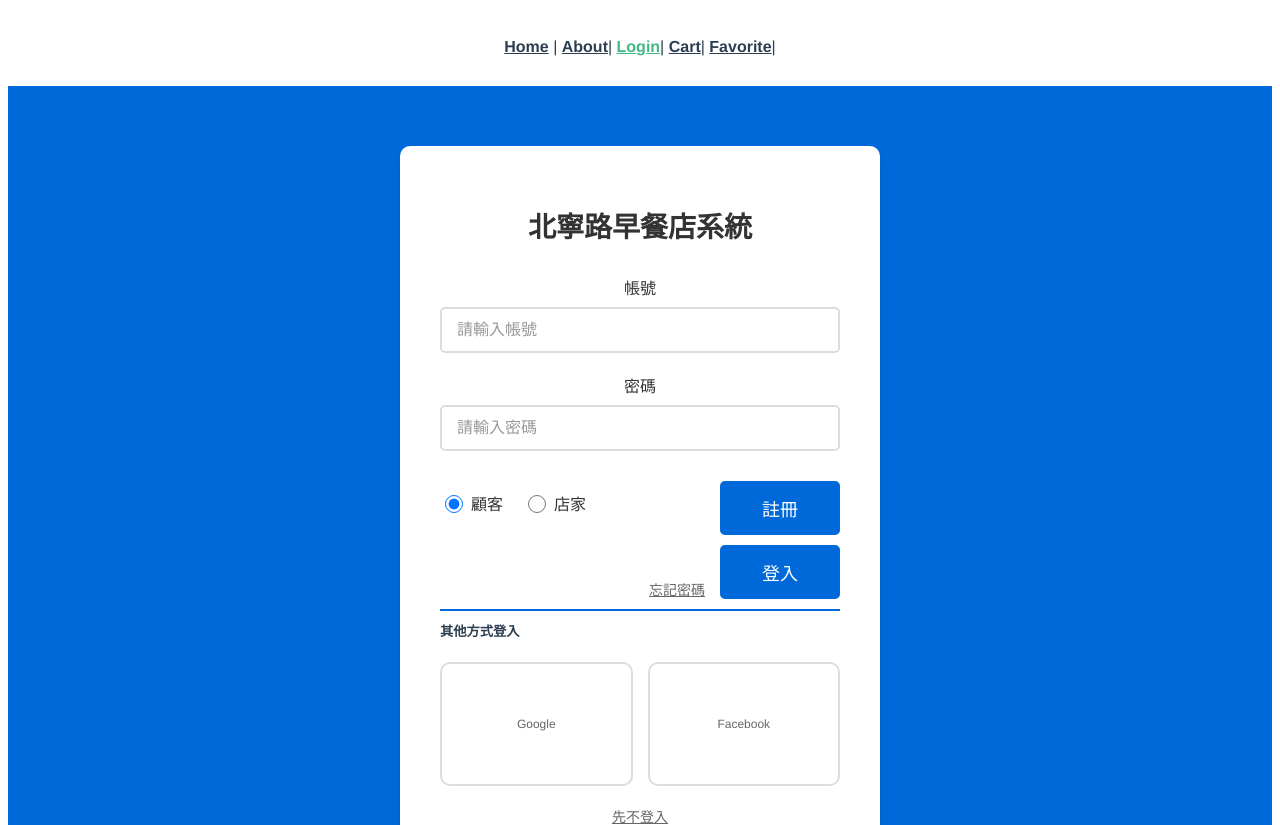
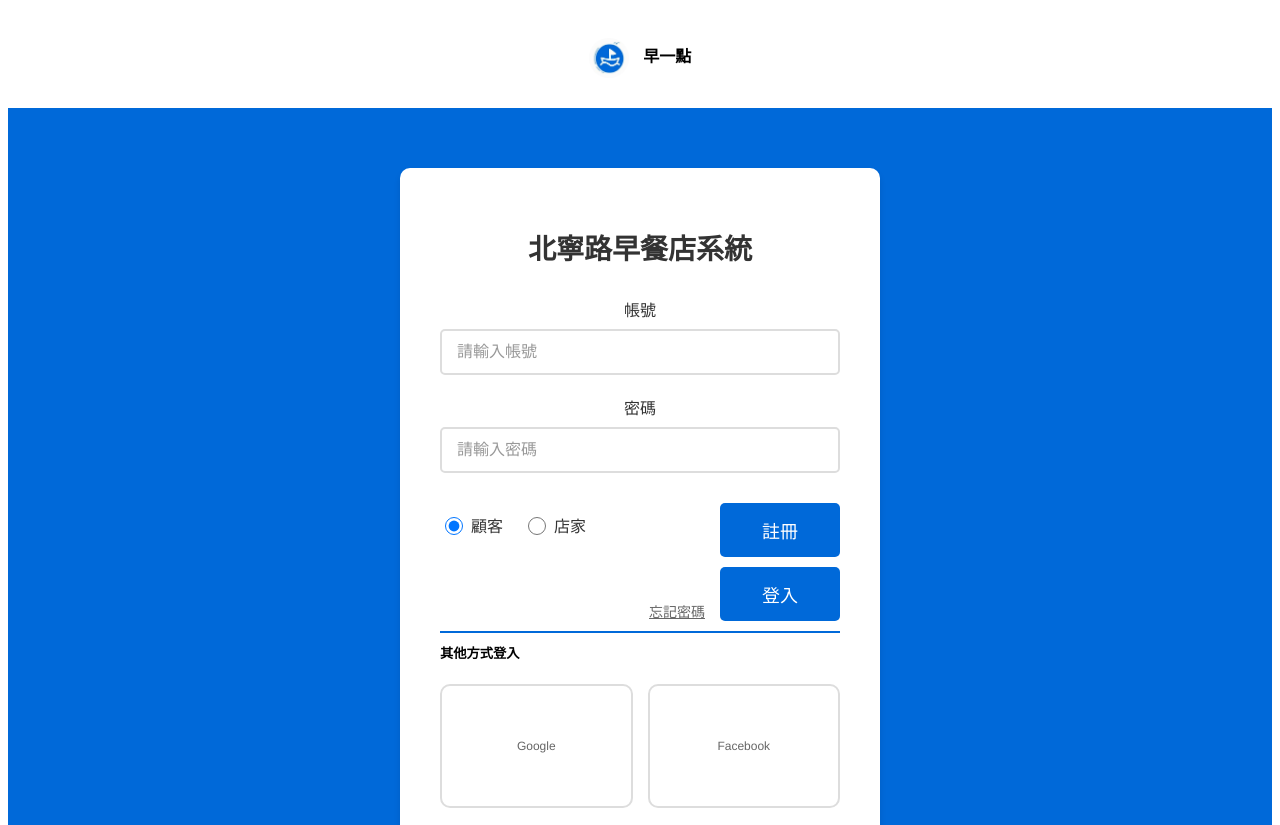
Before and after one commit to TingUwU/Software_Engineering-tutorial, a Vue app in the folder frontend/: page /login in a window 1280 px wide. Shown: the top 825 px of the page. Built offline with nearby package versions, Linux system fonts and the light colour scheme.

Commit message:
更新專案名稱

```diff
--- a/frontend/src/App.vue
+++ b/frontend/src/App.vue
@@ -1,13 +1,30 @@
 <template>
+    <div id="app">
         <nav>
-    <router-link to="/">Home</router-link> |
-    <router-link to="/about">About</router-link>|
-    <router-link to="/login">Login</router-link>|
-    <router-link to="/cart">Cart</router-link>|
-    <router-link to="/favorite">Favorite</router-link>|
+            <router-link to="/">
+                <img class="avatar"
+                     :src="require('@/assets/logo.png')"
+                     alt="logo">
+                早一點
+            </router-link>
         </nav>
-  <router-view/>
+
+        <!-- HomeView.vue 會在這裡渲染 -->
+        <router-view />
+    </div>
 </template>
+
+<script>
+    export default {
+        data() {
+            return {
+                customer: {
+                    photo: null
+                }
+            };
+        }
+    };
+</script>
 
 <style>
     #app {
@@ -15,7 +32,6 @@
         -webkit-font-smoothing: antialiased;
         -moz-osx-font-smoothing: grayscale;
         text-align: center;
-  color: #2c3e50;
     }
 
     nav {
@@ -24,10 +40,25 @@ nav {
 
         nav a {
             font-weight: bold;
-  color: #2c3e50;
+            color: #000; /* 黑色字 */
+            text-decoration: none; /* 去掉底線 */
         }
 
+            /* 當前頁面文字顯示藍色 */
             nav a.router-link-exact-active {
-  color: #42b983;
+                color: #0069D9; /* 藍色 */
+            }
+
+            nav a:hover {
+                color: #0069D9;
+            }
+
+
+    .avatar {
+        width: 40px;
+        height: 40px;
+        border-radius: 50%;
+        vertical-align: middle;
+        margin-right: 10px;
     }
 </style>
```
Lines whose indentation alone changed are shown as unchanged.
